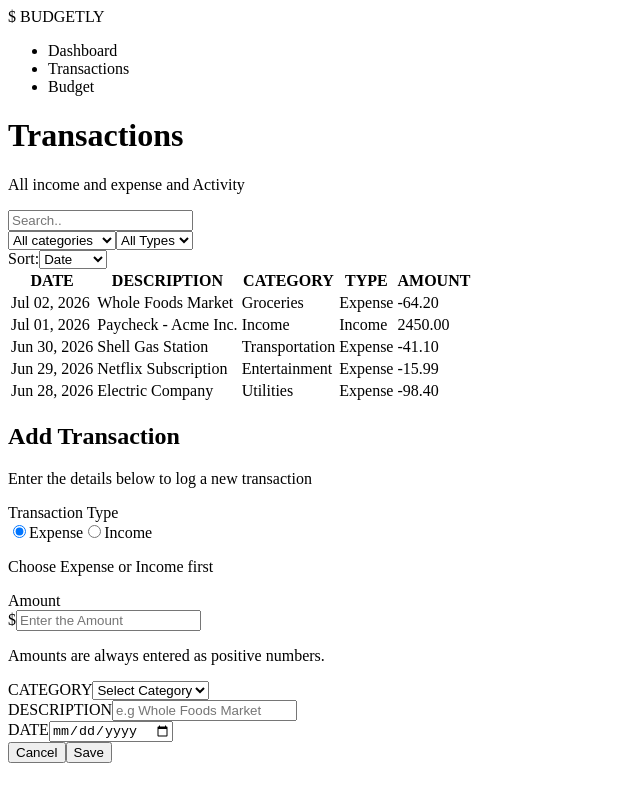
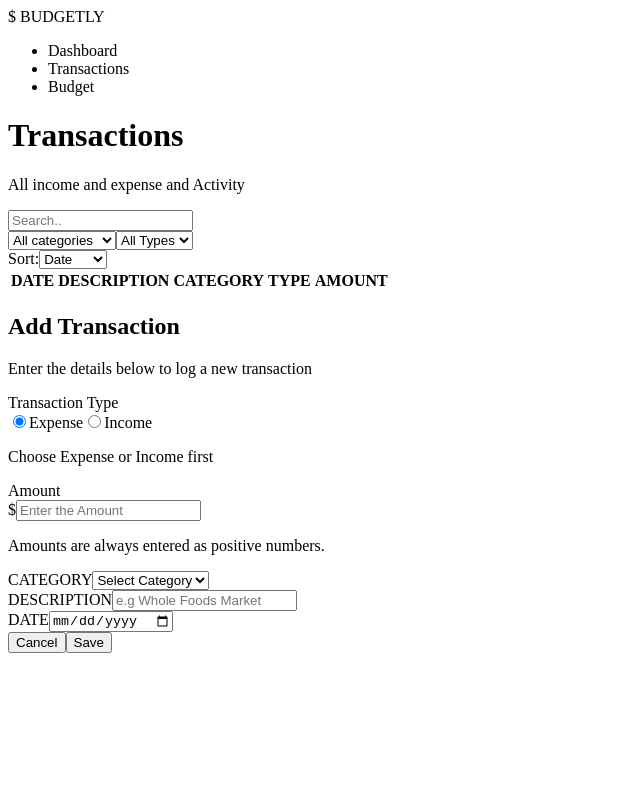
Before and after one commit to EbenAngeline/Unit1ProjectPersonalFinanceApp, a React (Vite) app in the folder Project1/: page / in a window 1280 px wide. Shown: the whole page, without its empty margins (0-640 px from the left). Built offline with nearby package versions, Linux system fonts and the light colour scheme.

Commit message:
completed Addtransaction

```diff
--- a/Project1/src/App.jsx
+++ b/Project1/src/App.jsx
@@ -2,59 +2,27 @@ import { useState } from "react";
 import "./App.css";
 import Sidebar from "./components/Transaction/Sidebar";
 import Transactions from "./components/Transaction/Transactions";
-//import TransactionList from "./components/Transaction/TransactionList";
-//import TransactionItem from "./components/Transaction/TransactionItem";
 import AddTransaction from "./components/AddDeleteTransaction/AddTransaction";
 
 function App() {
-  const [transactions, setTransactions] = useState([
-    {
-      id: 1,
-      date: "Jul 02, 2026",
-      description: "Whole Foods Market",
-      category: "Groceries",
-      type: "Expense",
-      amount: -64.2,
-    },
-    {
-      id: 2,
-      date: "Jul 01, 2026",
-      description: "Paycheck - Acme Inc.",
-      category: "Income",
-      type: "Income",
-      amount: 2450.0,
-    },
-    {
-      id: 3,
-      date: "Jun 30, 2026",
-      description: "Shell Gas Station",
-      category: "Transportation",
-      type: "Expense",
-      amount: -41.1,
-    },
-    {
-      id: 4,
-      date: "Jun 29, 2026",
-      description: "Netflix Subscription",
-      category: "Entertainment",
-      type: "Expense",
-      amount: -15.99,
-    },
-    {
-      id: 5,
-      date: "Jun 28, 2026",
-      description: "Electric Company",
-      category: "Utilities",
-      type: "Expense",
-      amount: -98.4,
-    },
-  ]);
+  const [transactions, setTransactions] = useState(() => {
+    try {
+      const stored = localStorage.getItem("transactions");
+      return stored ? JSON.parse(stored) : [];
+    } catch (e) {
+      return [];
+    }
+  });
+
   return (
     <div>
       <Sidebar />
 
       <Transactions transactions={transactions} />
-      <AddTransaction />
+      <AddTransaction
+        transactions={transactions}
+        setTransactions={setTransactions}
+      />
     </div>
   );
 }
--- a/Project1/src/components/AddDeleteTransaction/AddTransaction.jsx
+++ b/Project1/src/components/AddDeleteTransaction/AddTransaction.jsx
@@ -1,18 +1,55 @@
 import React, { useState } from "react";
-function AddTransaction() {
+function AddTransaction({ transactions = [], setTransactions }) {
   const [transactionType, setTransactionType] = useState("Expense");
   const [amount, setAmount] = useState("");
   const [category, setCategory] = useState("");
   const [description, setDescription] = useState("");
   const [date, setDate] = useState("");
   const handleSave = () => {
-    console.log({
-      transactionType,
-      amount,
+    // basic validation
+    if (
+      !amount ||
+      isNaN(Number(amount)) ||
+      !category ||
+      !description ||
+      !date
+    ) {
+      alert("Please fill in all fields with valid values.");
+      return;
+    }
+
+    const numericAmount = Math.abs(Number(amount));
+    const signedAmount =
+      transactionType === "Expense" ? -numericAmount : numericAmount;
+
+    const nextId =
+      transactions && transactions.length
+        ? Math.max(...transactions.map((t) => t.id)) + 1
+        : 1;
+
+    const newTransaction = {
+      id: nextId,
+      date,
+      description,
       category,
-      description,
-      date,
-    });
+      type: transactionType,
+      amount: signedAmount,
+    };
+
+    const updated = [newTransaction, ...(transactions || [])];
+    setTransactions(updated);
+    try {
+      localStorage.setItem("transactions", JSON.stringify(updated));
+    } catch (e) {
+      console.warn("Could not persist transactions to localStorage", e);
+    }
+
+    // reset form
+    setTransactionType("Expense");
+    setAmount("");
+    setCategory("");
+    setDescription("");
+    setDate("");
   };
   return (
     <>
@@ -26,29 +63,39 @@ function AddTransaction() {
       </div>
       <div className=" radio-buttons">
         <label>
-            <input type="radio"name="transactionType" value="expense"
-            checked={transactionType === 'Expense' ?' active':''} onClick={() => setTransactionType("Expense")}/>
+          <input
+            type="radio"
+            name="transactionType"
+            value="Expense"
+            checked={transactionType === "Expense"}
+            onChange={() => setTransactionType("Expense")}
+          />
         </label>
         <label
-          className={`radio-button ${transactionType === 'Expense' ?' active':''}`}
+          className={`radio-button ${transactionType === "Expense" ? " active" : ""}`}
           onClick={() => setTransactionType("Expense")}
-        >Expense</label>
+        >
+          Expense
+        </label>
 
         <label>
-            <input type="radio"name="transactionType" value="income"
-            checked={transactionType === 'Income' ?' active':''} onClick={() => setTransactionType("Income")}
-            />
+          <input
+            type="radio"
+            name="transactionType"
+            value="Income"
+            checked={transactionType === "Income"}
+            onChange={() => setTransactionType("Income")}
+          />
         </label>
 
-        < label
-          className={`radio-button ${transactionType === 'Income' ?' active':''}`}
+        <label
+          className={`radio-button ${transactionType === "Income" ? " active" : ""}`}
           onClick={() => setTransactionType("Income")}
-        >Income</label>
+        >
+          Income
+        </label>
 
-        <p>
-
-          Choose Expense or Income first
-        </p>
+        <p>Choose Expense or Income first</p>
       </div>
       <div className="amount">
         <label htmlFor="amount"> Amount</label>
@@ -88,7 +135,6 @@ function AddTransaction() {
             <option value="Investmaent">Investment</option>
           </>
         )}
-
       </select>
       <div className="description">
         <label htmlFor="description">DESCRIPTION</label>
@@ -106,7 +152,7 @@ function AddTransaction() {
           type="date"
           id="date"
           value={date}
-          onChange={(e) => setDescription(e.target.value)}
+          onChange={(e) => setDate(e.target.value)}
         />
       </div>
       <div className="form-action">
```
